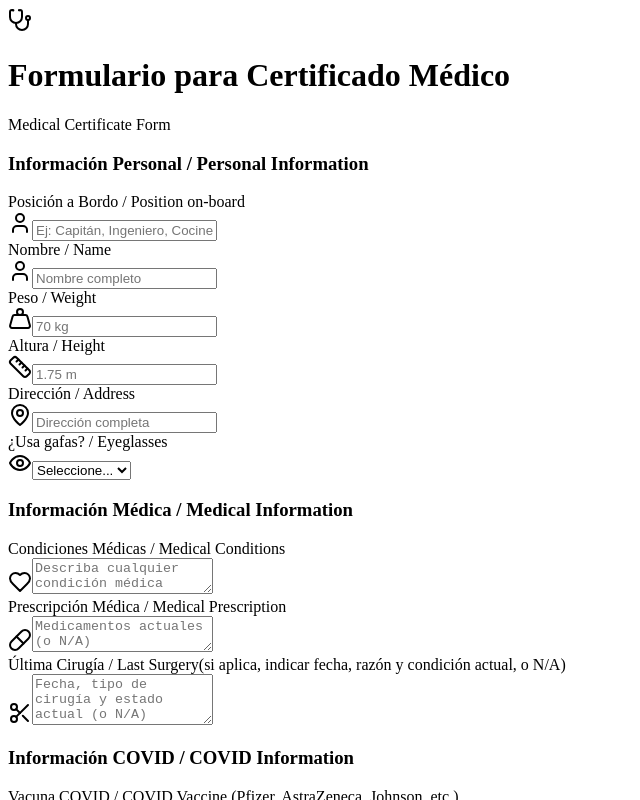
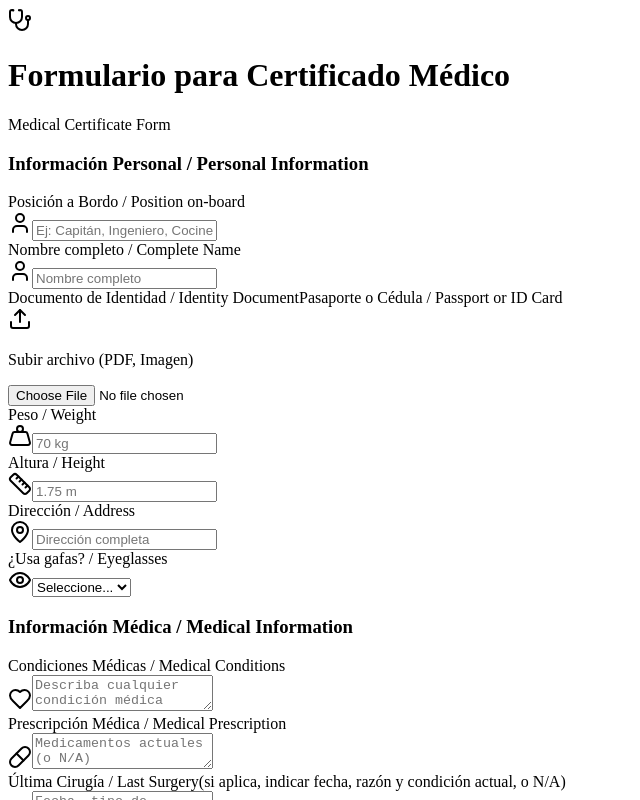
Before and after one commit to Sanchex-22/PMTSQuote, a Next.js app: page /public_pages/home/medical-cert/MedicalCert in a window 1280 px wide. Shown: the top 800 px of the page, without its empty margins (0-640 px from the left). Built offline with nearby package versions, Linux system fonts and the light colour scheme; no server answers.

Commit message:
filter imo

```diff
--- a/src/actions/PhysicalActions.ts
+++ b/src/actions/PhysicalActions.ts
@@ -13,7 +13,7 @@ export async function submitMedicalCertificate(formData: FormData) {
       console.log(`Campo Texto: ${key}, Valor: ${value}`);
     }
   }
-  console.log("--- Fin de la inspección de FormData ---");
+  console.log("--- Fin de la inspeccióan de FormData ---");
 
   if (!VITE_API_URL) {
     console.error("Error: VITE_API_URL no está configurada en las variables de entorno del servidor.");
--- a/src/pages/public_pages/home/CourseQuote.tsx
+++ b/src/pages/public_pages/home/CourseQuote.tsx
@@ -263,6 +263,8 @@ export default function CourseQuote() {
     )
   }
 
+
+
   return (
     <div className="min-h-screen bg-gradient-to-br from-gray-50 to-gray-100 py-8 px-4">
       <div className="max-w-2xl mx-auto">
@@ -441,6 +443,7 @@ export default function CourseQuote() {
                             government={formData.government}
                             availableCourses={apiCourses}
                           />
+
                       </div>
                     </>
                   )}
--- a/src/pages/public_pages/home/components/course-selector.tsx
+++ b/src/pages/public_pages/home/components/course-selector.tsx
@@ -34,6 +34,7 @@ export const CourseSelector: React.FC<CourseSelectorProps> = ({
     return availableCourses.filter((course) => { // <--- CAMBIO: Usar availableCourses
       return (
         course.name.toLowerCase().includes(term) ||
+        (course.imo_no && course.imo_no.toLowerCase().includes(term)) ||
         (course.abbr && course.abbr.toLowerCase().includes(term)) // <--- Asegura que abbr no sea null
       )
     })
@@ -154,6 +155,7 @@ export const CourseSelector: React.FC<CourseSelectorProps> = ({
                         </div>
                         <div className="flex items-center justify-between gap-3 text-xs text-gray-500 mt-1">
                           <span className="font-mono bg-gray-100 px-2 py-1 rounded">{course.abbr || t("N/A")}</span> {/* <--- CAMBIO: Usar t() */}
+                                                    <span className="font-mono bg-gray-100 px-2 py-1 rounded">{course.imo_no || t("N/A")}</span> {/* <--- CAMBIO: Usar t() */}
                         </div>
                       </div>
                     </label>
--- a/src/pages/public_pages/home/medical-cert/MedicalCert.tsx
+++ b/src/pages/public_pages/home/medical-cert/MedicalCert.tsx
@@ -131,15 +131,6 @@ export default function MedicalCertificateForm() {
           </div>
 
           {/* Form */}
-          {/*
-            Si NO quieres manejar el estado de envío manualmente con useState y handleSubmit,
-            puedes simplemente hacer:
-            <form action={submitMedicalCertificate} className="p-6 space-y-8">
-            Next.js manejará el FormData automáticamente.
-            La desventaja es menos control sobre el feedback inmediato sin `useFormState` o `useFormStatus`.
-
-            Para este ejemplo, usaremos el handleSubmit manual para mostrar feedback.
-          */}
           <form onSubmit={handleSubmit} className="p-6 space-y-8">
             {/* Información Personal */}
             <div className="space-y-6">
@@ -166,7 +157,7 @@ export default function MedicalCertificateForm() {
 
               <div>
                 <label htmlFor="nombre" className="block text-sm font-medium text-gray-700 mb-2">
-                  Nombre / Name
+                  Nombre completo / Complete Name
                 </label>
                 <div className="relative">
                   <User className="absolute left-3 top-1/2 transform -translate-y-1/2 text-gray-400 w-4 h-4" />
@@ -180,6 +171,16 @@ export default function MedicalCertificateForm() {
                   />
                 </div>
               </div>
+
+              {/* ===== CAMPO AGREGADO ===== */}
+              <FileInput
+                name="documento_identidad"
+                label="Documento de Identidad / Identity Document"
+                subLabel="Pasaporte o Cédula / Passport or ID Card"
+                accept=".pdf,image/*"
+                required
+              />
+              {/* ===== FIN DEL CAMPO AGREGADO ===== */}
 
               <div className="grid grid-cols-1 md:grid-cols-2 gap-4">
                 <div>
```
Also changed, not shown: src/components/buttons/course-renewal-selector.tsx (+5 -19 lines). Lines whose indentation alone changed are shown as unchanged.
